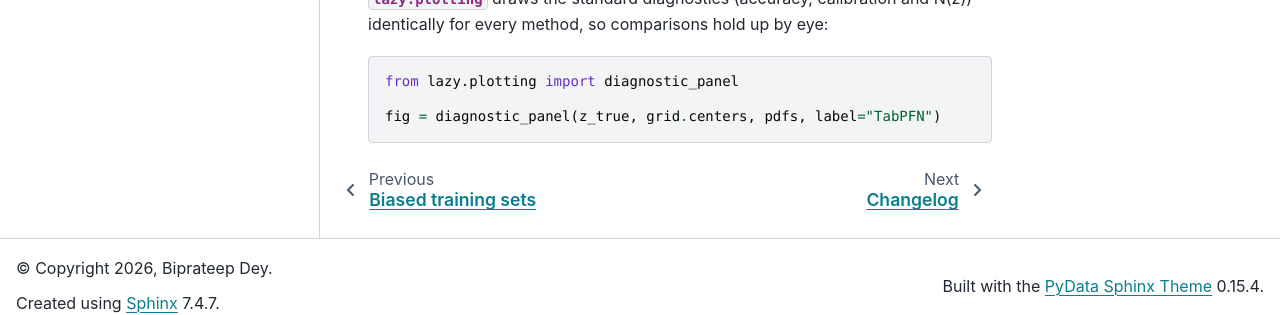
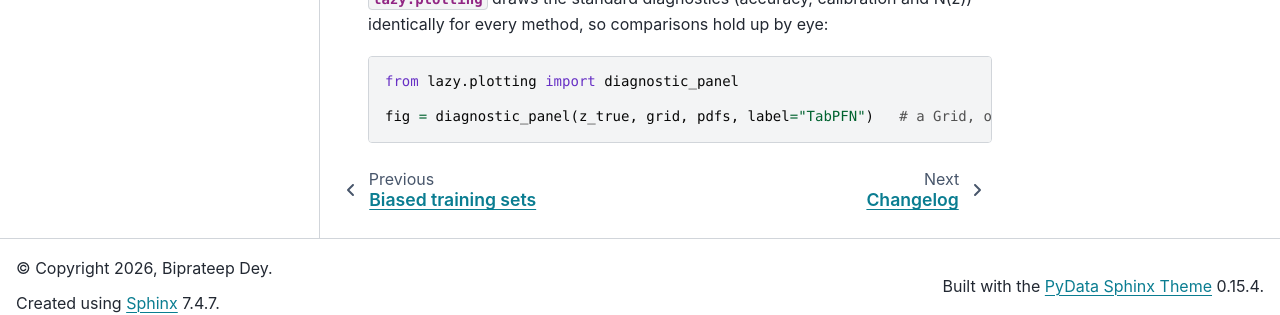
Before and after one commit to biprateep/lazy-tfm, a Sphinx documentation site: the page built from docs/guide/metrics.md, in a window 1280 px wide and 1236 px high. Shown: the part 904-1219 px from the top of the window. Built offline with Sphinx 7.4.7 and the PyData theme 0.15.4, drawn with Linux system fonts in a browser that asks for light colours; pages that are not in the unit, such as notebooks, are missing from menus.

Commit message:
Metrics guide: pass the Grid to diagnostic_panel
Co-Authored-By: Claude Opus 5.5 <noreply@anthropic.com>

````diff
--- a/docs/guide/metrics.md
+++ b/docs/guide/metrics.md
@@ -36,5 +36,5 @@ N(z)) identically for every method, so comparisons hold up by eye:
 ```python
 from lazy.plotting import diagnostic_panel
 
-fig = diagnostic_panel(z_true, grid.centers, pdfs, label="TabPFN")
+fig = diagnostic_panel(z_true, grid, pdfs, label="TabPFN")   # a Grid, or bin centres
 ```
````
